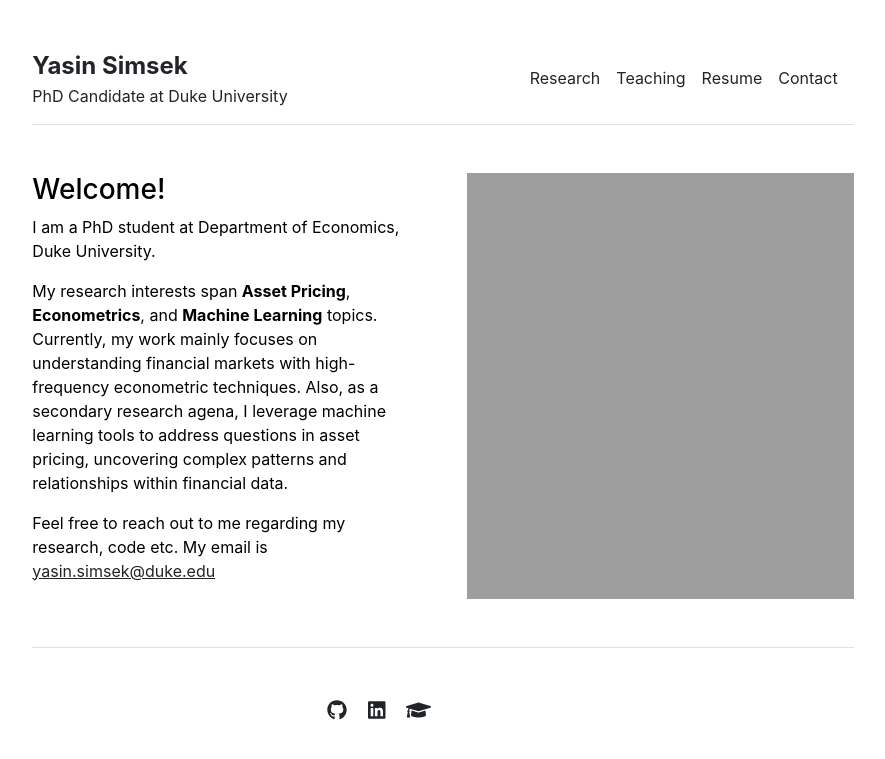
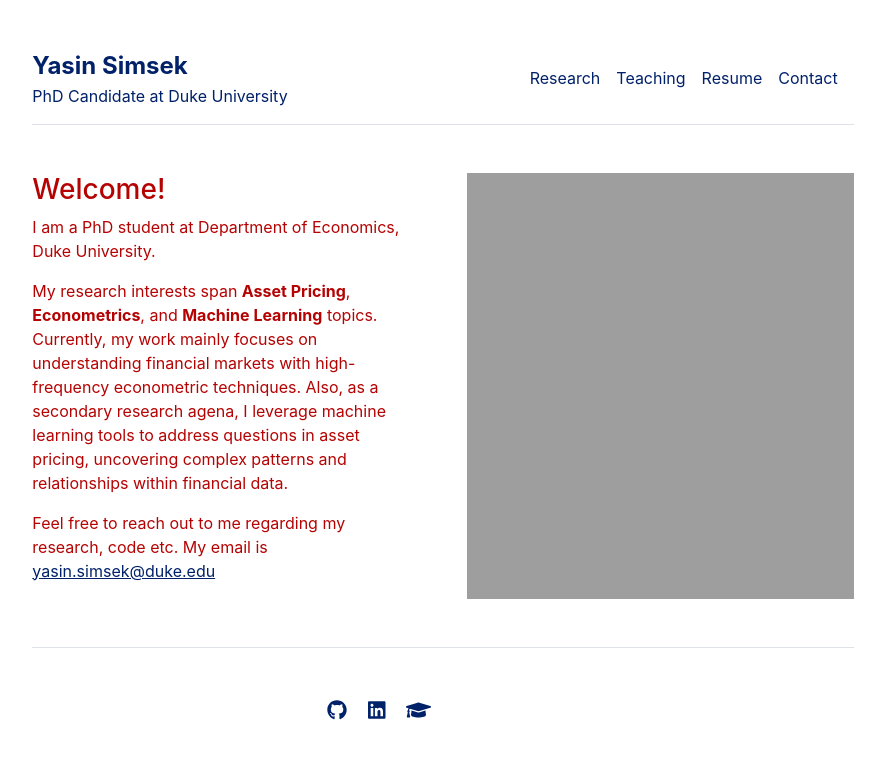
Before and after one commit to yasin-simsek/yasin-simsek.github.io, a Jekyll site: the page built from index.md, in a window 1280 px wide. Shown: the top 759 px of the page, without its empty margins (197-1082 px from the left). Built offline with Jekyll 4.4.1, drawn with Linux system fonts in a browser that asks for light colours.

Commit message:
color changed

```diff
--- a/_sass/main.scss
+++ b/_sass/main.scss
@@ -1,14 +1,14 @@
-$backgroundColor: #ffffff;
-$bodyColor: #000000;
-$bodyFont: -apple-system,BlinkMacSystemFont,"Segoe UI",Helvetica,Arial,sans-serif,"Apple Color Emoji","Segoe UI Emoji","Segoe UI Symbol";
-$linkColor: #212529 !important;
+$backgroundColor: hsl(0, 0%, 100%); // White color in HSL
+$bodyColor: #b50303; // Dark red color in HEX
+$bodyFont: -apple-system,BlinkMacSystemFont,"Segoe UI",Helvetica,Arial,sans-serif,"Apple Color Emoji","Segoe UI Emoji","Segoe UI Symbol"; // Font stack
+$linkColor: #012169; // Duke navy color in HEX
 
 body {
-  background: $backgroundColor;
-  color: $bodyColor;
-  font-family: $bodyFont;
+  background: $backgroundColor; // White background
+  color: $bodyColor; // Dark red text color
+  font-family: $bodyFont; // Font stack
 }
 
 body a {
-  color: $linkColor
+  color: $linkColor; // Duke navy color in HEX
 }
```
